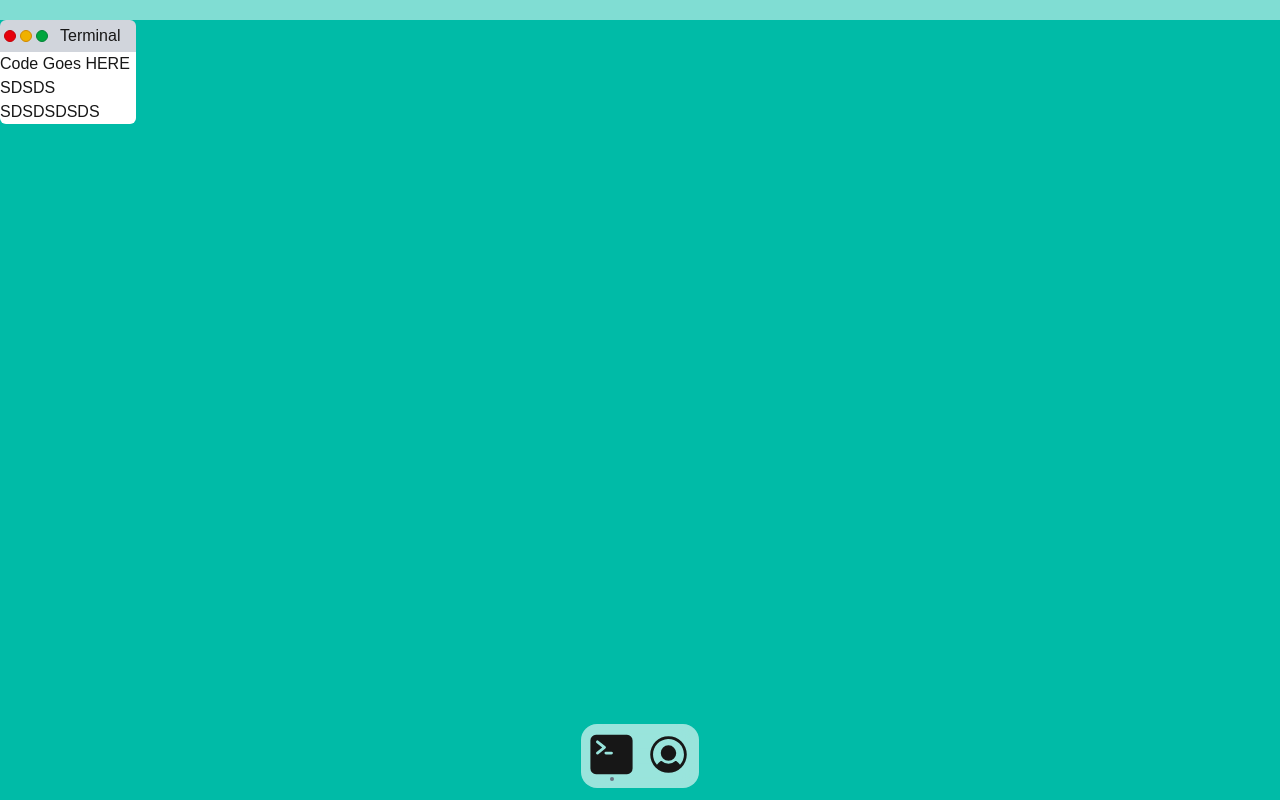
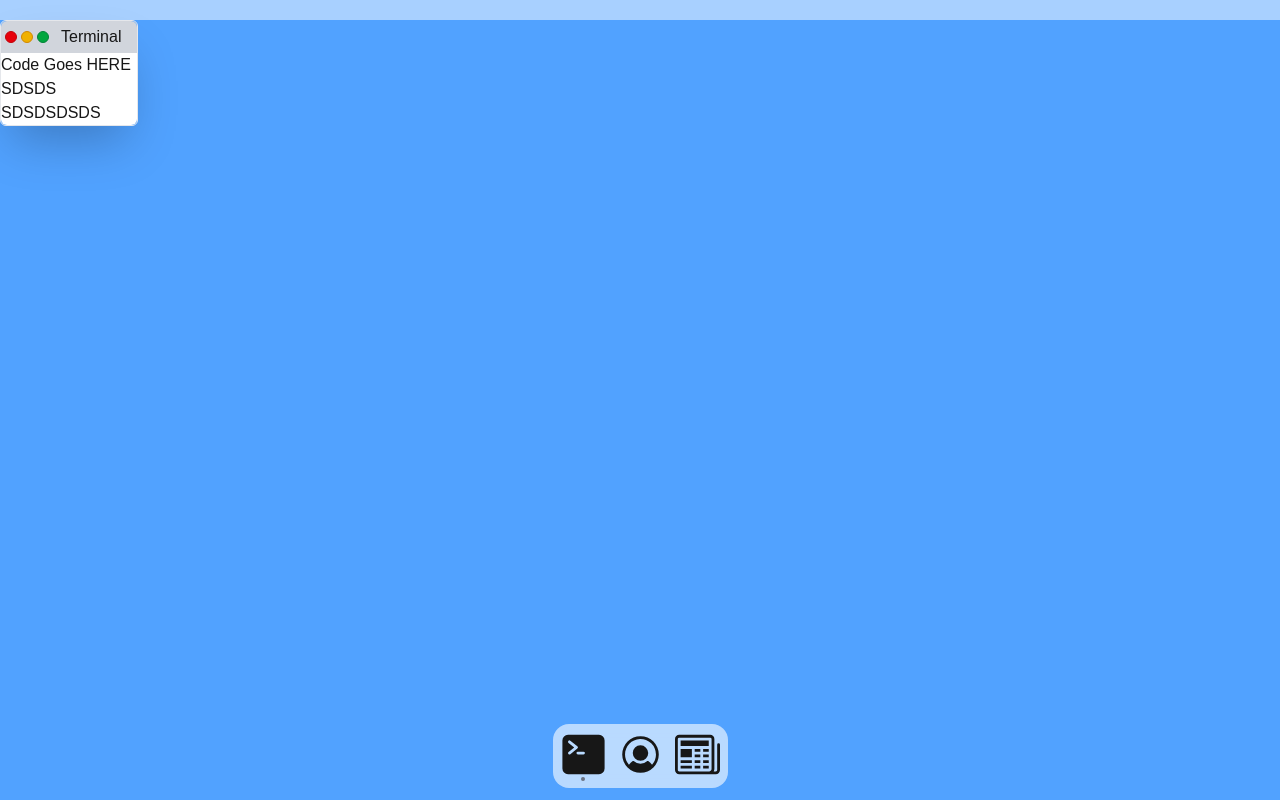
Before and after one commit to Piers-Walter/terminal-webpage, a Next.js app: page / in a window 1280 px wide. Both pictures are taken after a click on the icon 611 px from the left and 754 px from the top of the page. Built offline with nearby package versions, Linux system fonts and the light colour scheme.

Commit message:
WIP: Window system

```diff
--- a/components/AppComponents/AppContents.tsx
+++ b/components/AppComponents/AppContents.tsx
@@ -1,3 +1,4 @@
+import { useAppContext } from "@/contexts/AppContext";
 import DesktopApp from "@/utils/DesktopApp";
 
 interface AppContentsProps {
@@ -6,7 +7,7 @@ interface AppContentsProps {
 
 export default function AppContents({ app }: AppContentsProps) {
   return (
-    <div className="h-full bg-white block rounded-b-md">
+    <div className="h-full bg-white block rounded-b-md overflow-clip">
       <app.body />
     </div>
   );
--- a/components/AppComponents/AppWindow.tsx
+++ b/components/AppComponents/AppWindow.tsx
@@ -5,6 +5,7 @@ import Draggable, { DraggableData, DraggableEvent } from "react-draggable";
 import { useRef } from "react";
 import { useAppContext } from "@/contexts/AppContext";
 import classNames from "classnames";
+import { getHighestZIndex } from "@/utils/CSSUtils";
 
 interface AppWindowProps {
   app: DesktopApp;
@@ -13,18 +14,34 @@ interface AppWindowProps {
 export function AppWindow({ app }: AppWindowProps) {
   const nodeRef = useRef(null);
   const appContext = useAppContext();
+
   const setZIndex = (e: DraggableEvent, d: DraggableData) => {
     appContext.setActiveUUID(app.uuid);
-    document.querySelectorAll<HTMLElement>(".window").forEach((e) => (e.style.zIndex = "0"));
-    d.node.style.zIndex = "1";
+
+    const highestZIndex = getHighestZIndex();
+    if (parseInt(d.node.style.zIndex) < highestZIndex) {
+      d.node.style.zIndex = (highestZIndex + 1).toString();
+    }
+  };
+  const setZIndexClick = (e: MouseEvent) => {
+    appContext.setActiveUUID(app.uuid);
+    const highestZIndex = getHighestZIndex();
+    const target = (e.currentTarget as HTMLElement) || undefined;
+    if (!target || !target.style) return;
+    if (parseInt(target.style.zIndex) < highestZIndex) {
+      target.style.zIndex = (highestZIndex + 1).toString();
+    }
   };
 
   return (
-    <Draggable handle=".windowbar" bounds="parent" onDrag={setZIndex} nodeRef={nodeRef}>
+    <Draggable onMouseDown={setZIndexClick} handle=".windowbar" bounds="parent" onDrag={setZIndex} nodeRef={nodeRef}>
       <div
-        className={classNames("min-w-20 inline-block relative window ", {
-          "shadow-2xl": appContext.activeUUID == app.uuid,
-        })}
+        className={classNames(
+          "min-w-20 inline-block absolute window shadow-2xl rounded-md border border-[rgba(0,0,0,0.0.2)]",
+          {
+            "shadow-2xl": appContext.activeUUID == app.uuid,
+          }
+        )}
         ref={nodeRef}
       >
         <AppWindowBar app={app} />
--- a/components/AppComponents/AppWindowBar.tsx
+++ b/components/AppComponents/AppWindowBar.tsx
@@ -4,6 +4,9 @@ import DesktopApp from "@/utils/DesktopApp";
 import { useState } from "react";
 import AppWindowBarButton from "./AppWindowBarButton";
 import classNames from "classnames";
+import { IoMdClose } from "react-icons/io";
+import { FiMinus } from "react-icons/fi";
+import { HiOutlinePlus } from "react-icons/hi";
 
 interface AppWindowBarProps {
   app: DesktopApp;
@@ -23,20 +26,23 @@ export default function ({ app }: AppWindowBarProps) {
     >
       <div className="flex flex-row space-x-1 justify-self-start">
         <AppWindowBarButton
+          HoverIcon={IoMdClose}
           app={app}
           className="bg-red-600 border-red-700"
           onClick={() => AppUtils.closeApp(app.uuid, appContext)}
         />
 
         <AppWindowBarButton
+          HoverIcon={FiMinus}
           app={app}
           className="bg-yellow-500 border-yellow-600 "
-          onClick={() => AppUtils.closeApp(app.uuid, appContext)}
+          onClick={() => {}}
         />
         <AppWindowBarButton
+          HoverIcon={HiOutlinePlus}
           app={app}
           className="bg-green-600 border-green-700"
-          onClick={() => AppUtils.closeApp(app.uuid, appContext)}
+          onClick={() => {}}
         />
       </div>
       <p className="px-3">{app.name}</p>
--- a/components/AppComponents/AppWindowBarButton.tsx
+++ b/components/AppComponents/AppWindowBarButton.tsx
@@ -1,21 +1,25 @@
 import { useAppContext } from "@/contexts/AppContext";
 import AppUtils from "@/utils/AppUtils";
 import DesktopApp from "@/utils/DesktopApp";
+import { IconType } from "react-icons";
 
 interface AppWindowBarButtonProps {
   className: string;
   app: DesktopApp;
   onClick?: () => void;
+  HoverIcon: IconType;
 }
 
-export default function ({ className, app, onClick }: AppWindowBarButtonProps) {
+export default function ({ className, app, onClick, HoverIcon }: AppWindowBarButtonProps) {
   const appContext = useAppContext();
 
   return (
     <div
       onMouseDown={(e) => e.stopPropagation()}
-      onClick={() => AppUtils.closeApp(app.uuid, appContext)}
+      onClick={onClick}
       className={className + " border-solid border-[1px] rounded-full h-3 w-3"}
-    />
+    >
+      <HoverIcon className="opacity-0 hover:opacity-60" size={10} />
+    </div>
   );
 }
--- a/components/Apps/AboutMe/AboutMeMain.tsx
+++ b/components/Apps/AboutMe/AboutMeMain.tsx
@@ -1,3 +1,7 @@
 export default function AboutMeMain() {
-  return <div>About Me About MeAbout MeAbout MeAbout MeAbout MeAbout MeAbout Me</div>;
+  return (
+    <div className="min-w-[700px] ">
+      <iframe className="w-full min-h-[350px]" src="https://card.pierswalter.co.uk" />
+    </div>
+  );
 }
--- /dev/null
+++ b/components/Apps/Blog/BlogMain.tsx
@@ -0,0 +1,7 @@
+export default function BlogMain() {
+  return (
+    <div className="min-w-[720px] ">
+      <iframe className="w-full min-h-[400px]" src="https://blog.pierswalter.co.uk" />
+    </div>
+  );
+}
--- a/pages/index.tsx
+++ b/pages/index.tsx
@@ -4,7 +4,7 @@ import AppRenderer from "@/components/AppRenderer";
 
 export default function Home() {
   return (
-    <div className="h-screen w-screen overflow-clip bg-teal-500">
+    <div className="h-screen w-screen overflow-clip bg-blue-400">
       <HeaderBar />
       <AppRenderer />
       <FooterBar />
--- /dev/null
+++ b/utils/CSSUtils.ts
@@ -0,0 +1,10 @@
+export const getHighestZIndex = () => {
+  let highest = 0;
+  const windows = document.querySelectorAll<HTMLElement>(".window");
+  for (const window of windows) {
+    if (parseInt(window.style.zIndex) > highest) {
+      highest = parseInt(window.style.zIndex);
+    }
+  }
+  return highest;
+};
--- a/utils/getAvailableApps.ts
+++ b/utils/getAvailableApps.ts
@@ -3,6 +3,9 @@ import { DesktopAppDetails } from "./DesktopApp";
 import TerminalMain from "@/components/Apps/Terminal/TerminalMain";
 import { PiUserCircleFill } from "react-icons/pi";
 import AboutMeMain from "@/components/Apps/AboutMe/AboutMeMain";
+import { BsNewspaper } from "react-icons/bs";
+import BlogMain from "@/components/Apps/Blog/BlogMain";
+
 
 
 
@@ -16,6 +19,11 @@ export default function getAvailableApps(): DesktopAppDetails[] {
     name: "About Me",
     icon: PiUserCircleFill,
     body: AboutMeMain
+  },
+  {
+    name: "My Blog",
+    icon: BsNewspaper,
+    body: BlogMain
   }]
 
   return appTemplates;
```
